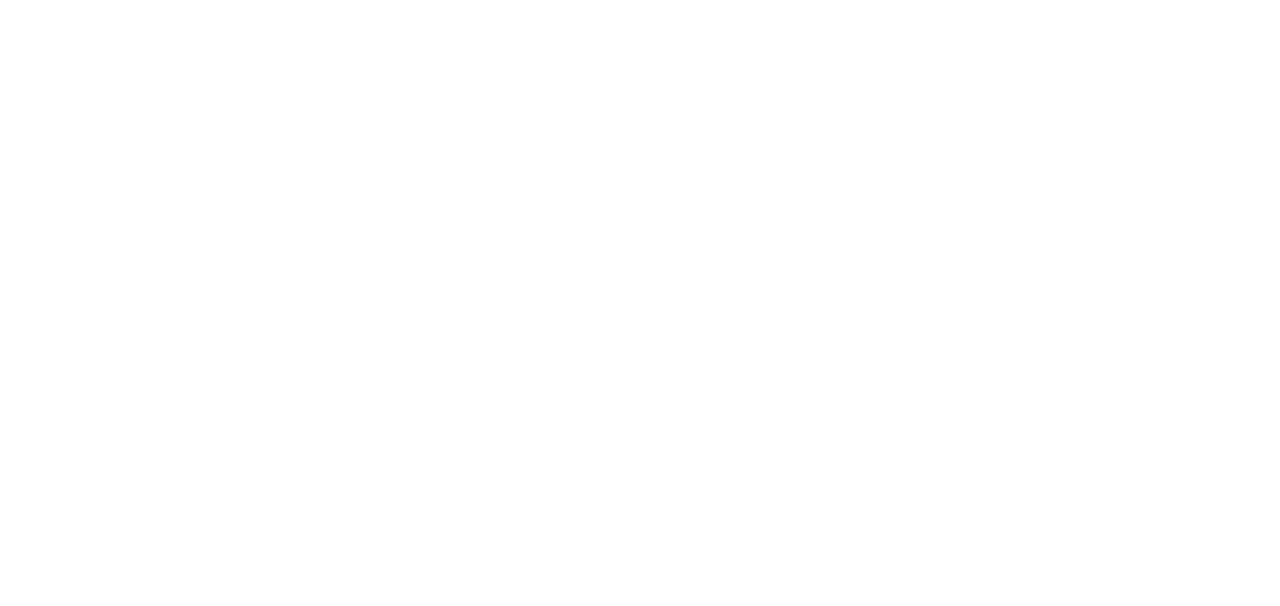
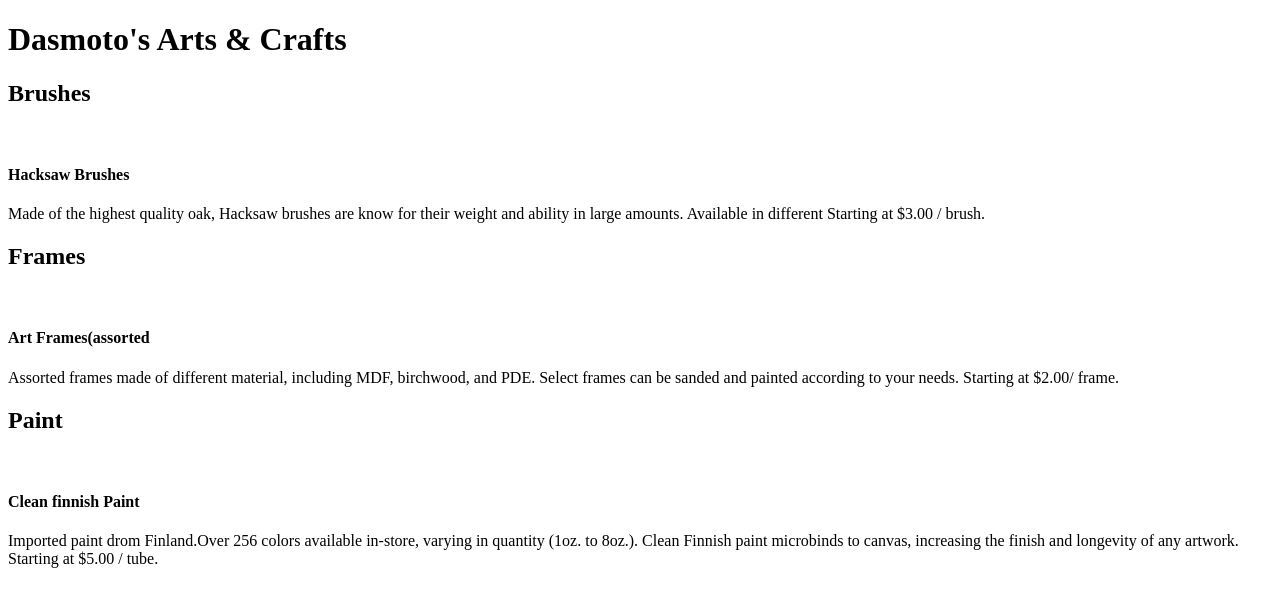
Before and after one commit to jounob/Dasmotosart, a plain HTML site: page index.html in a window 1280 px wide. Drawn offline with Linux system fonts and the light colour scheme.

Commit message:
Content html without image

```diff
--- a/index.html
+++ b/index.html
@@ -7,6 +7,30 @@
     <title>Document</title>
 </head>
 <body>
-
+    <h1>Dasmoto's Arts & Crafts</h1>
+    <h2>Brushes</h2>
+    <img src="" alt="">
+    <h4>Hacksaw Brushes</h4>
+    <p>
+        Made of the highest quality oak,
+        Hacksaw brushes are know for their weight and ability in large amounts.
+        Available in different
+        <span class="span">Starting at $3.00 / brush.</span>
+    </p>
+    <h2>Frames</h2>
+    <img src="" alt="">
+    <h4>Art Frames(assorted</h4>
+    <p>Assorted frames made of different material, including MDF,
+        birchwood, and PDE. Select frames can be sanded and painted according
+        to your needs. <span>Starting at $2.00/ frame.</span>
+    </p>
+    <h2>Paint</h2>
+    <img src="" alt="">
+    <h4>Clean finnish Paint</h4>
+    <p>Imported paint drom Finland.Over 256 colors available in-store,
+        varying in quantity (1oz. to 8oz.). Clean Finnish paint microbinds to canvas,
+        increasing the finish and longevity of any artwork.
+        <span>Starting at $5.00 / tube.</span>
+    </p>
 </body>
 </html>
```
